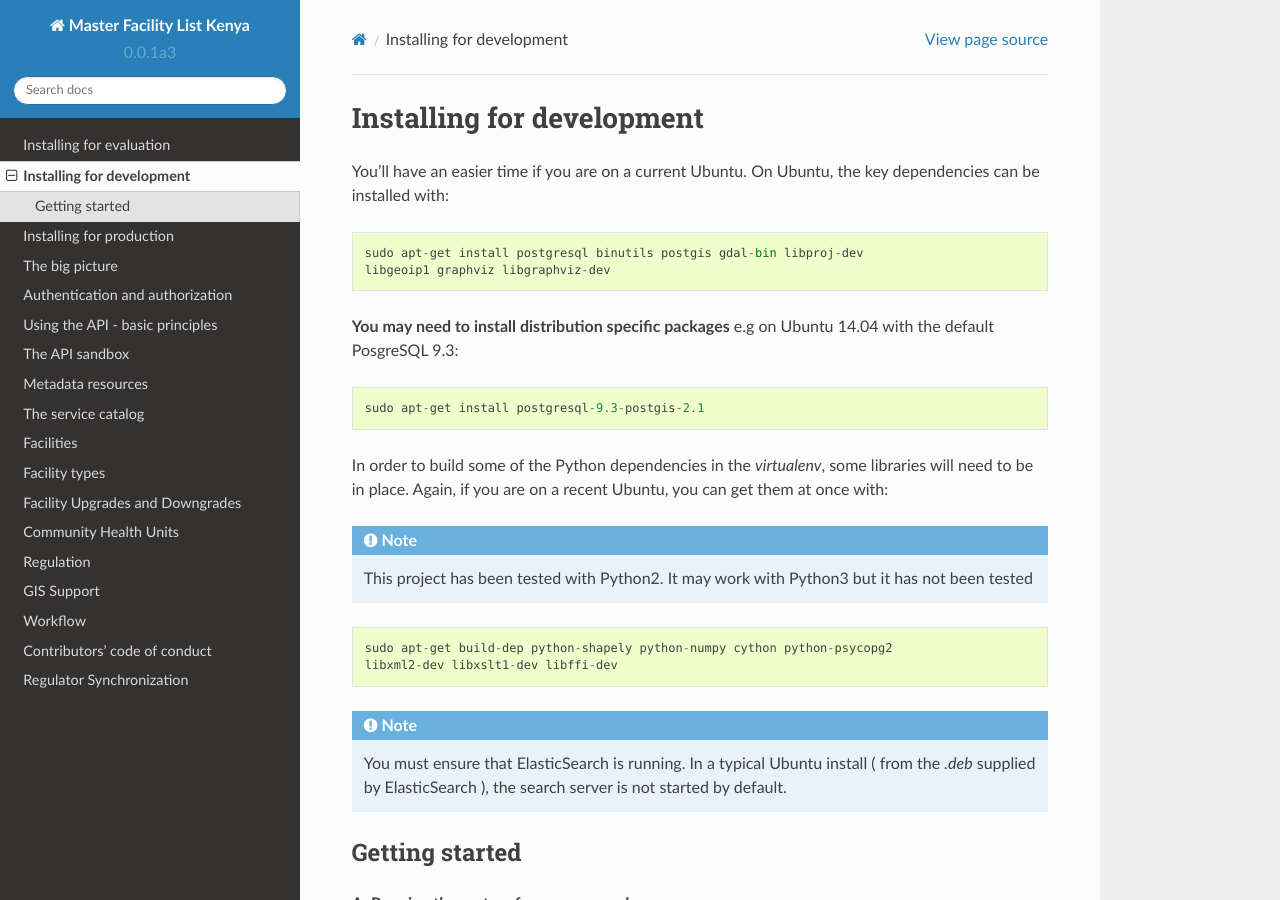
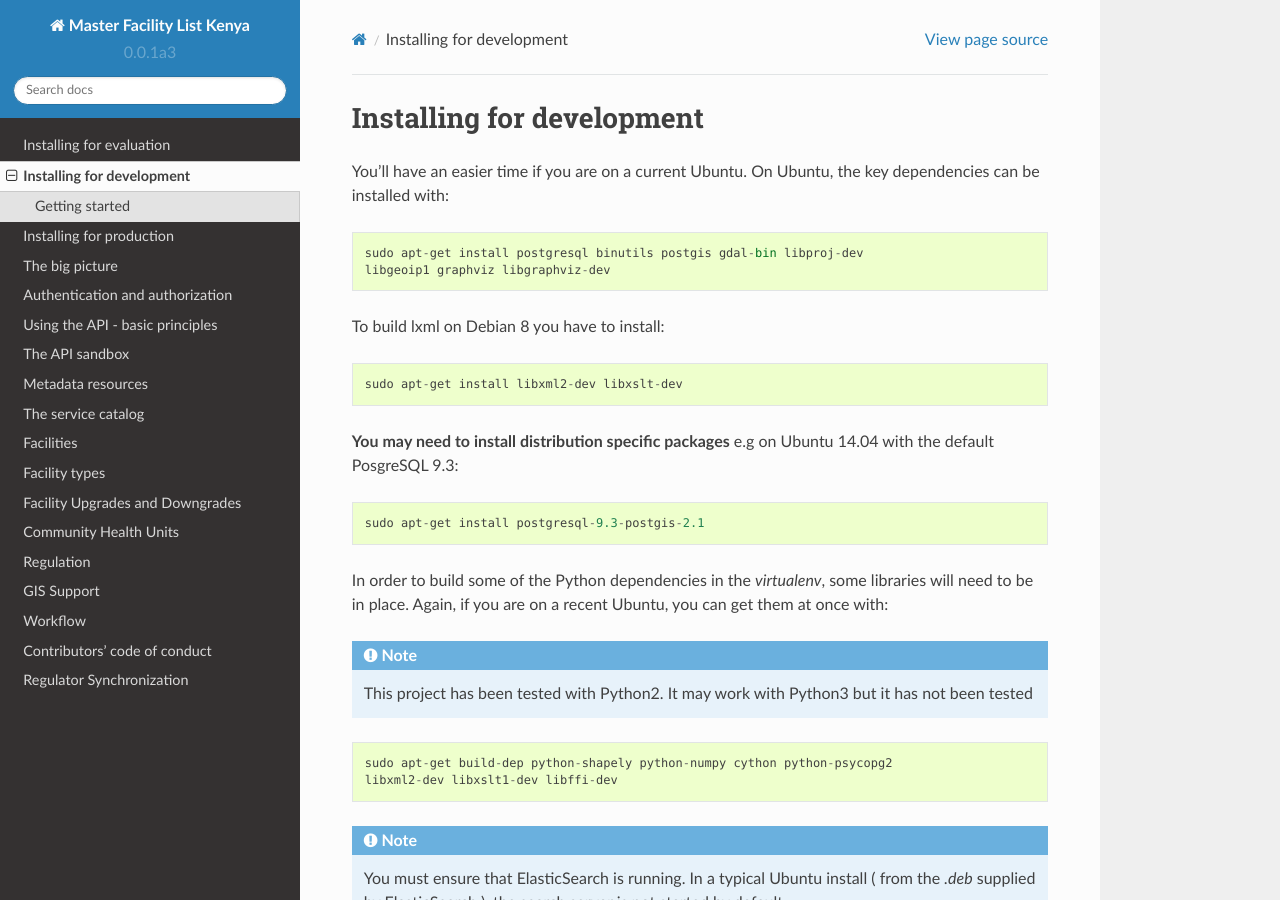
Before and after one commit to MasterFacilityList/mfl_api_docs, a Sphinx documentation site: the page built from docs/02_developer_install.rst, in a window 1280 px wide and 900 px high. Built offline with Sphinx 7.4.7 and the Read the Docs theme 2.0.0, drawn with Linux system fonts in a browser that asks for light colours.

Commit message:
Update 02_developer_install.rst

```diff
--- a/docs/02_developer_install.rst
+++ b/docs/02_developer_install.rst
@@ -8,6 +8,12 @@ key dependencies can be installed with:
 
     sudo apt-get install postgresql binutils postgis gdal-bin libproj-dev
     libgeoip1 graphviz libgraphviz-dev
+
+To build lxml on Debian 8 you have to install:
+
+::
+
+    sudo apt-get install libxml2-dev libxslt-dev
 
 **You may need to install distribution specific packages** e.g on Ubuntu 14.04
 with the default PosgreSQL 9.3:
```
